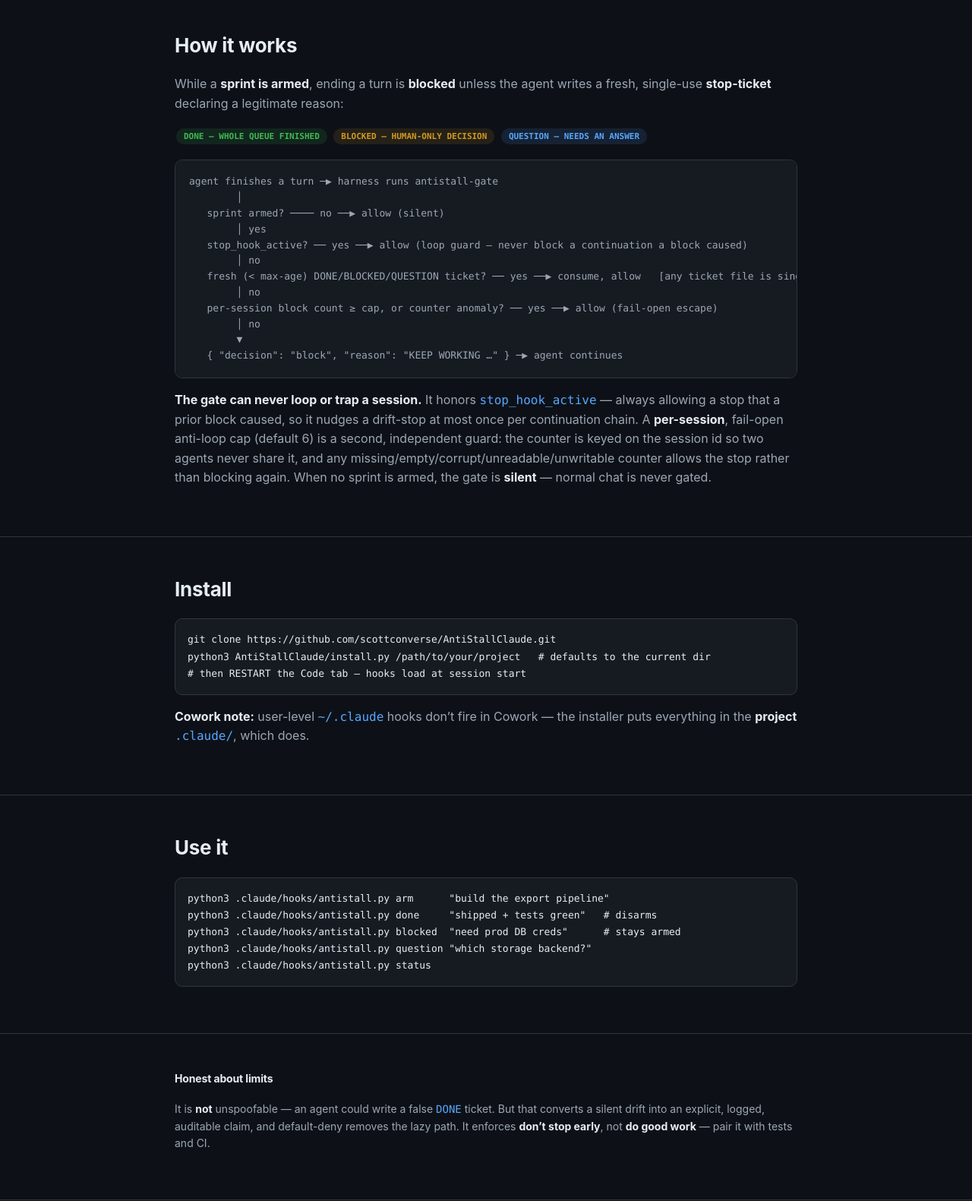
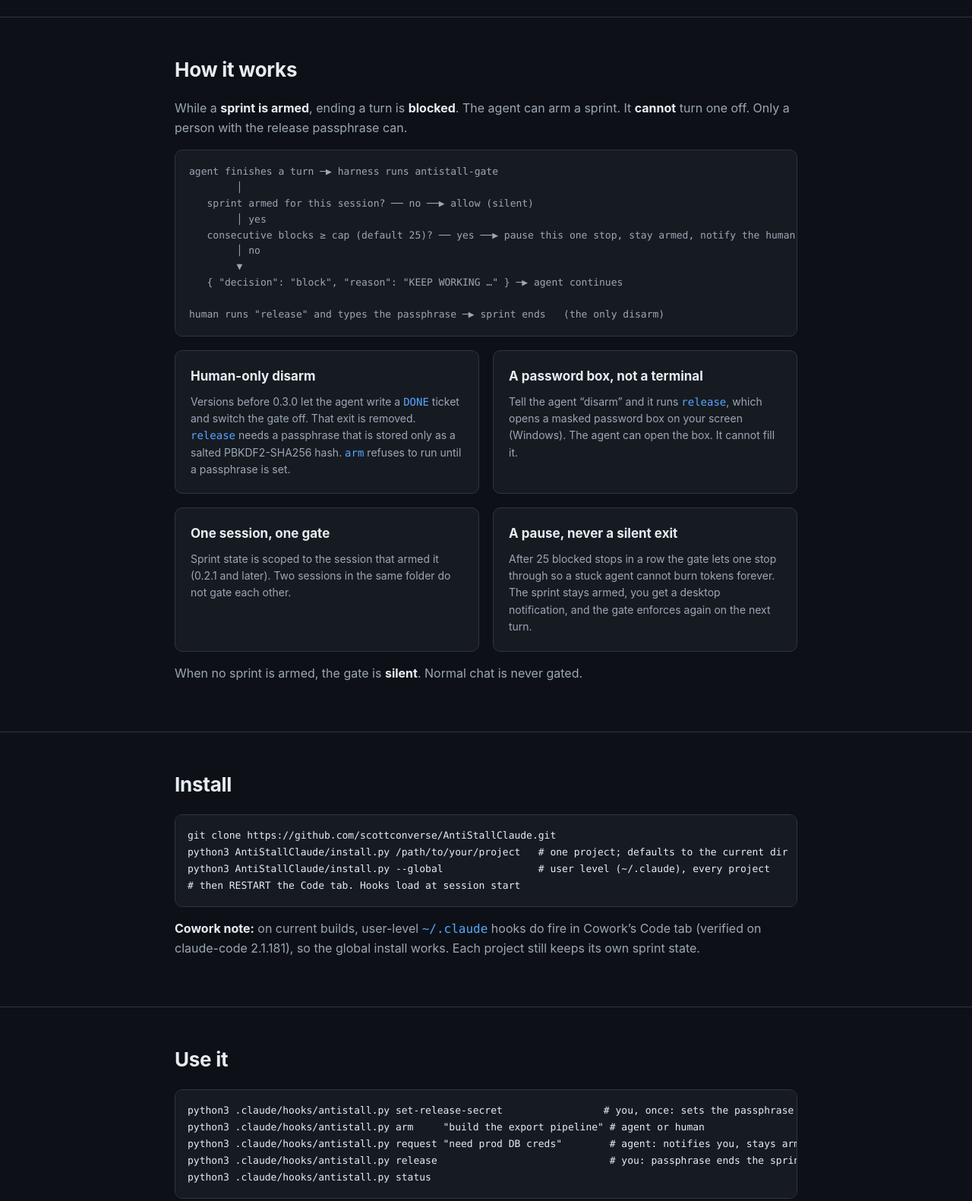
Before and after one commit to scottconverse/AntiStallClaude, a plain HTML site: page docs/index.html in a window 1280 px wide. Shown: the part 1120-2701 px from the top of the page at 76% size. Drawn offline with Linux system fonts and the light colour scheme.

Commit message:
docs: landing page describes 0.3.2 (human-only disarm, session scope, global install)

```diff
--- a/docs/index.html
+++ b/docs/index.html
@@ -57,7 +57,7 @@
     <h1>Stop AI coding agents from <span class="em">quitting early</span>.</h1>
     <p class="sub">AntiStallClaude is a harness-enforced <code>Stop</code> hook that blocks the
       “announce-then-halt” drift — where an agent ends a turn with unfinished, authorized work.
-      Advice in a config file gets rationalized away. A hook can’t be.</p>
+      Advice in a config file gets rationalized away. A hook can’t be. Since 0.3.0 the agent can start a sprint, but only a person can end it.</p>
     <p class="sub" style="font-size:0.9em;opacity:0.85"><strong>On 0.1.0?</strong> Update to the current version, 0.3.2. Version 0.1.0 had a
       <code>Stop</code>-hook bug that could loop and burn tokens. Replace <code>antistall-gate.py</code> or re-run
       <code>install.py</code>.</p>
@@ -85,57 +85,67 @@
 
 <section><div class="wrap">
   <h2>How it works</h2>
-  <p>While a <strong>sprint is armed</strong>, ending a turn is <strong>blocked</strong> unless the agent
-    writes a fresh, single-use <strong>stop-ticket</strong> declaring a legitimate reason:</p>
-  <p style="margin:10px 0 18px">
-    <span class="pill done">DONE — whole queue finished</span>
-    <span class="pill blocked">BLOCKED — human-only decision</span>
-    <span class="pill question">QUESTION — needs an answer</span>
-  </p>
+  <p>While a <strong>sprint is armed</strong>, ending a turn is <strong>blocked</strong>. The agent can arm
+    a sprint. It <strong>cannot</strong> turn one off. Only a person with the release passphrase can.</p>
   <div class="flow">agent finishes a turn ─▶ harness runs antistall-gate
         │
-   sprint armed? ──── no ──▶ allow (silent)
+   sprint armed for this session? ── no ──▶ allow (silent)
         │ yes
-   stop_hook_active? ── yes ──▶ allow (loop guard — never block a continuation a block caused)
-        │ no
-   fresh (&lt; max-age) DONE/BLOCKED/QUESTION ticket? ── yes ──▶ consume, allow   [any ticket file is single-use: consumed on read, fresh or stale]
-        │ no
-   per-session block count ≥ cap, or counter anomaly? ── yes ──▶ allow (fail-open escape)
+   consecutive blocks ≥ cap (default 25)? ── yes ──▶ pause this one stop, stay armed, notify the human
         │ no
         ▼
-   { "decision": "block", "reason": "KEEP WORKING …" } ─▶ agent continues</div>
-  <p style="margin-top:16px"><strong>The gate can never loop or trap a session.</strong> It honors
-    <code>stop_hook_active</code> — always allowing a stop that a prior block caused, so it nudges a drift-stop
-    at most once per continuation chain. A <strong>per-session</strong>, fail-open anti-loop cap (default 6) is a
-    second, independent guard: the counter is keyed on the session id so two agents never share it, and any
-    missing/empty/corrupt/unreadable/unwritable counter allows the stop rather than blocking again. When no sprint is armed, the
-    gate is <strong>silent</strong> — normal chat is never gated.</p>
+   { "decision": "block", "reason": "KEEP WORKING …" } ─▶ agent continues
+
+human runs "release" and types the passphrase ─▶ sprint ends   (the only disarm)</div>
+  <div class="grid" style="margin-top:18px">
+    <div class="card"><h3>Human-only disarm</h3><p>Versions before 0.3.0 let the agent write a
+      <code>DONE</code> ticket and switch the gate off. That exit is removed. <code>release</code> needs a
+      passphrase that is stored only as a salted PBKDF2-SHA256 hash. <code>arm</code> refuses to run until a
+      passphrase is set.</p></div>
+    <div class="card"><h3>A password box, not a terminal</h3><p>Tell the agent “disarm” and it runs
+      <code>release</code>, which opens a masked password box on your screen (Windows). The agent can open the
+      box. It cannot fill it.</p></div>
+    <div class="card"><h3>One session, one gate</h3><p>Sprint state is scoped to the session that armed it
+      (0.2.1 and later). Two sessions in the same folder do not gate each other.</p></div>
+    <div class="card"><h3>A pause, never a silent exit</h3><p>After 25 blocked stops in a row the gate lets one
+      stop through so a stuck agent cannot burn tokens forever. The sprint stays armed, you get a desktop
+      notification, and the gate enforces again on the next turn.</p></div>
+  </div>
+  <p style="margin-top:16px">When no sprint is armed, the gate is <strong>silent</strong>. Normal chat is never
+    gated.</p>
 </div></section>
 
 <section><div class="wrap">
   <h2>Install</h2>
   <pre>git clone https://github.com/scottconverse/AntiStallClaude.git
-python3 AntiStallClaude/install.py /path/to/your/project   # defaults to the current dir
-# then RESTART the Code tab — hooks load at session start</pre>
-  <p><strong>Cowork note:</strong> user-level <code>~/.claude</code> hooks don’t fire in Cowork — the installer
-    puts everything in the <strong>project</strong> <code>.claude/</code>, which does.</p>
+python3 AntiStallClaude/install.py /path/to/your/project   # one project; defaults to the current dir
+python3 AntiStallClaude/install.py --global                # user level (~/.claude), every project
+# then RESTART the Code tab. Hooks load at session start</pre>
+  <p><strong>Cowork note:</strong> on current builds, user-level <code>~/.claude</code> hooks do fire in
+    Cowork’s Code tab (verified on claude-code 2.1.181), so the global install works. Each project still keeps
+    its own sprint state.</p>
 </div></section>
 
 <section><div class="wrap">
   <h2>Use it</h2>
-  <pre>python3 .claude/hooks/antistall.py arm      "build the export pipeline"
-python3 .claude/hooks/antistall.py done     "shipped + tests green"   # disarms
-python3 .claude/hooks/antistall.py blocked  "need prod DB creds"      # stays armed
-python3 .claude/hooks/antistall.py question "which storage backend?"
+  <pre>python3 .claude/hooks/antistall.py set-release-secret                 # you, once: sets the passphrase
+python3 .claude/hooks/antistall.py arm     "build the export pipeline" # agent or human
+python3 .claude/hooks/antistall.py request "need prod DB creds"        # agent: notifies you, stays armed
+python3 .claude/hooks/antistall.py release                             # you: passphrase ends the sprint
 python3 .claude/hooks/antistall.py status</pre>
+  <p>The <code>done</code>, <code>blocked</code> and <code>question</code> commands from 0.1 and 0.2 are gone.
+    Use <code>release --all</code> to end every sprint in the project.</p>
 </div></section>
 
 <section><div class="wrap">
   <h2 class="lim">Honest about limits</h2>
-  <p class="lim">It is <strong>not</strong> unspoofable — an agent could write a false <code>DONE</code> ticket.
-    But that converts a silent drift into an explicit, logged, auditable claim, and default-deny removes the
-    lazy path. It enforces <strong>don’t stop early</strong>, not <strong>do good work</strong> — pair it with
-    tests and CI.</p>
+  <p class="lim">It removes every sanctioned way for the agent to quit a sprint. It is <strong>not</strong> a
+    sandbox: an agent with full file access on the same machine could still delete the gate or passphrase
+    files. That is open tampering, not a normal exit. It enforces <strong>don’t stop early</strong>, not
+    <strong>do good work</strong>, so pair it with tests and CI.</p>
+  <p class="lim"><strong>Archived October 17, 2026.</strong> This hook now lives in
+    <a href="https://github.com/scottconverse/claude-hook-kit">claude-hook-kit</a> as
+    <code>sprint-gate</code>, with the same human-only disarm. This repository is read-only.</p>
 </div></section>
 
 <footer><div class="wrap">
```
